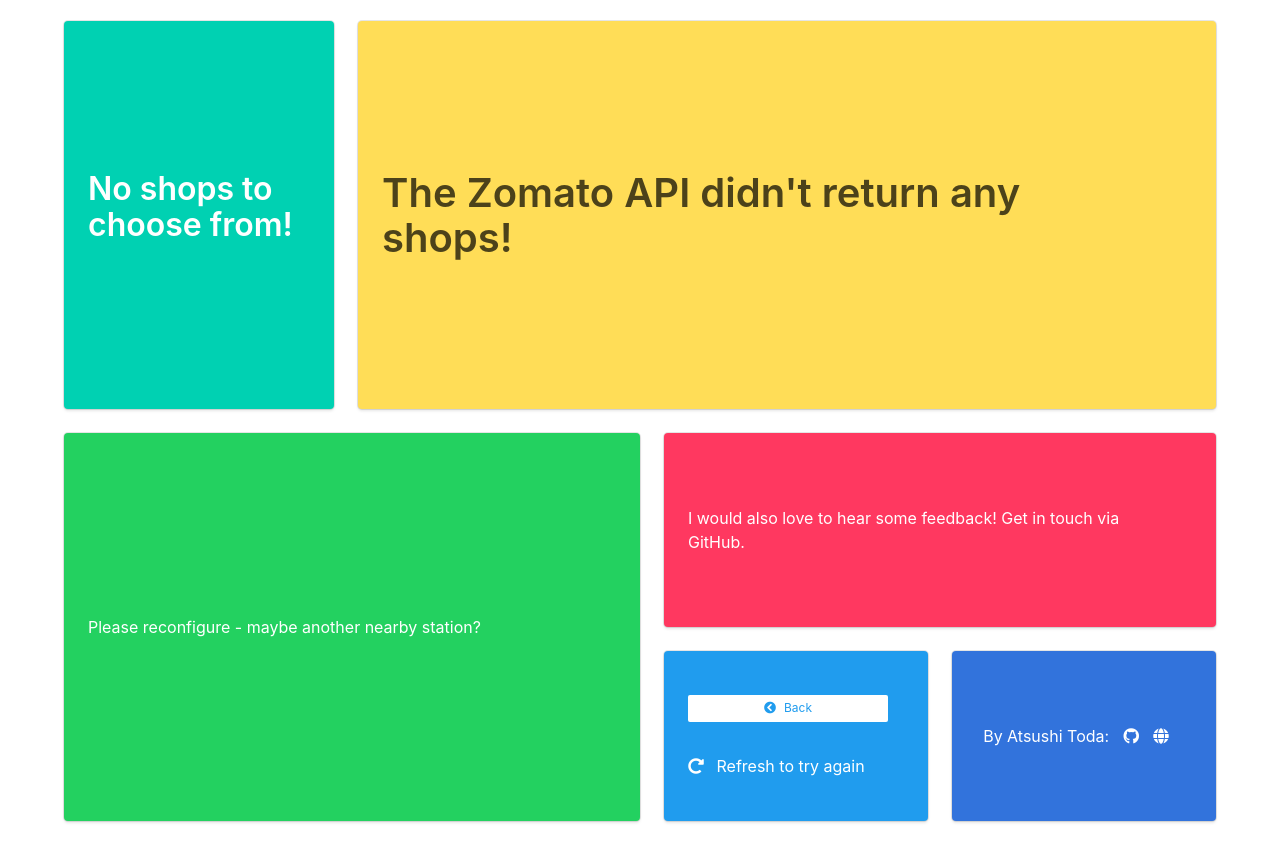
After one commit to todaatsushi/atsushi-rf, a Django app: template home/templates/home/no_shops.html in a window 1280 px wide. The commit adds this page. Run offline with Django 3.2, Linux system fonts and the light colour scheme; the template is opened without the code that fills it, so the values that code supplies are empty; some libraries are stand-ins or nearby versions.

Commit message:
Added comments for JS, also new page for if no stores were returned from Zomato

```diff
--- a/home/templates/home/home.html
+++ b/home/templates/home/home.html
@@ -105,16 +105,21 @@
 
 {% block js %}
   <script>
+    // All stops in London
     let valid_stops = {{ Jnames|safe }};
 
+    // Vue Component
     let config = new Vue({
       delimiters: ['{[', ']}'],
       el: '#config',
       data: {
         stop: '',
+
+        // Flag to enable the submit button
         valid: false,
       },
       watch: {
+        // Only enable the button when the stop is in the db
         'stop': function(input) {
           if (valid_stops.includes(input)) {
             this.valid = true;
--- /dev/null
+++ b/home/templates/home/no_shops.html
@@ -0,0 +1,78 @@
+{% extends 'home/layout.html'%}
+
+{% block title %}
+  No Shops
+{% endblock %}
+
+{% block main %}
+  <section id="results" class="container center-stuff main">
+
+    <div class="tile is-ancestor top-level">
+        <div class="tile is-parent is-3">
+          <article class="tile is-child notification is-primary box center-stuff">
+            <div class="content">
+              <h1 class="title is-3">No shops to choose from!</h1>
+            </div>
+          </article>
+        </div>
+
+        <div class="tile is-parent">
+          <article class="tile is-child notification is-warning box center-stuff">
+            <p class="title">
+              <h2 class="title is-2">
+                <div class="flex main-info">
+                  <span class="name center-stuff mr-lg">
+                    <p>The Zomato API didn't return any shops!</p>
+                  </span>
+                </div>
+              </h2>
+            </p>
+          </article>
+        </div>
+
+    </div>
+
+    <div class="tile is-ancestor top-level">
+
+      <div class="tile">
+        <div class="tile is-parent">
+          <article class="tile is-child notification is-success box center-stuff">
+            <h2>Please reconfigure - maybe another nearby station?</h2>
+          </article>
+        </div>
+
+        <div class="tile is-vertical">
+
+          <div class="tile is-parent">
+            <article class="tile is-child notification is-danger box center-stuff">
+                <p>I would also love to hear some feedback! Get in touch via GitHub.</p>
+            </article>
+          </div>
+
+          <div class="tile">
+            <div class="tile is-parent">
+              <article class="tile is-child notification is-info box center-stuff">
+                <a href="/" class="button is-info is-inverted is-small mb-sm">
+                  <i class="fas fa-chevron-circle-left mr"></i>Back
+                </a><br>
+                <p><i class="fas fa-redo-alt mr"></i> Refresh to try again</p>
+              </article>
+            </div>
+            <div class="tile is-parent">
+              <article class="tile is-child notification is-link box center-stuff">
+                  <div class="socials">
+                    <span class="credit">By Atsushi Toda: </span>
+                    <a href="https://github.com/broadsinatlanta" target="_blank"><i class="fab fa-github"></i></a>
+                    <a href="" target="_blank"><i class="fas fa-globe"></i></a>
+                  </div>
+              </article>
+            </div>
+          </div>
+
+        </div>
+
+      </div>
+    </div>
+
+  </section>
+{% endblock %}
--- a/home/templates/home/result.html
+++ b/home/templates/home/result.html
@@ -98,6 +98,7 @@
                   <i class="fas fa-chevron-circle-left mr"></i>Back
                 </a><br>
                 <p><i class="fas fa-redo-alt mr"></i> Refresh to try again</p>
+              </article>
             </div>
             <div class="tile is-parent">
               <article class="tile is-child notification is-link box center-stuff">
@@ -121,15 +122,19 @@
 
 {% block js %}
   <script>
+    // Gather the information from the Django view.
     let result = {{ search|safe }}[0];
     let stop = "{{ info|safe }}";
 
+    // Build component
     let results = new Vue({
       delimiters: ['{[', ']}'],
       el: '#results',
       data: {
         message: 'How about...',
         location: stop,
+
+        // splits the store data into different sub categories and disassembles it.
         shop_data: {
           basic: {
               title: 'About',
@@ -157,6 +162,7 @@
       }
     },
     computed: {
+      // Dynamic number of stars depending on the rating.
       starRating: function() {
         template = ''
         star = '<i class="fas fa-star"></i>'
```
